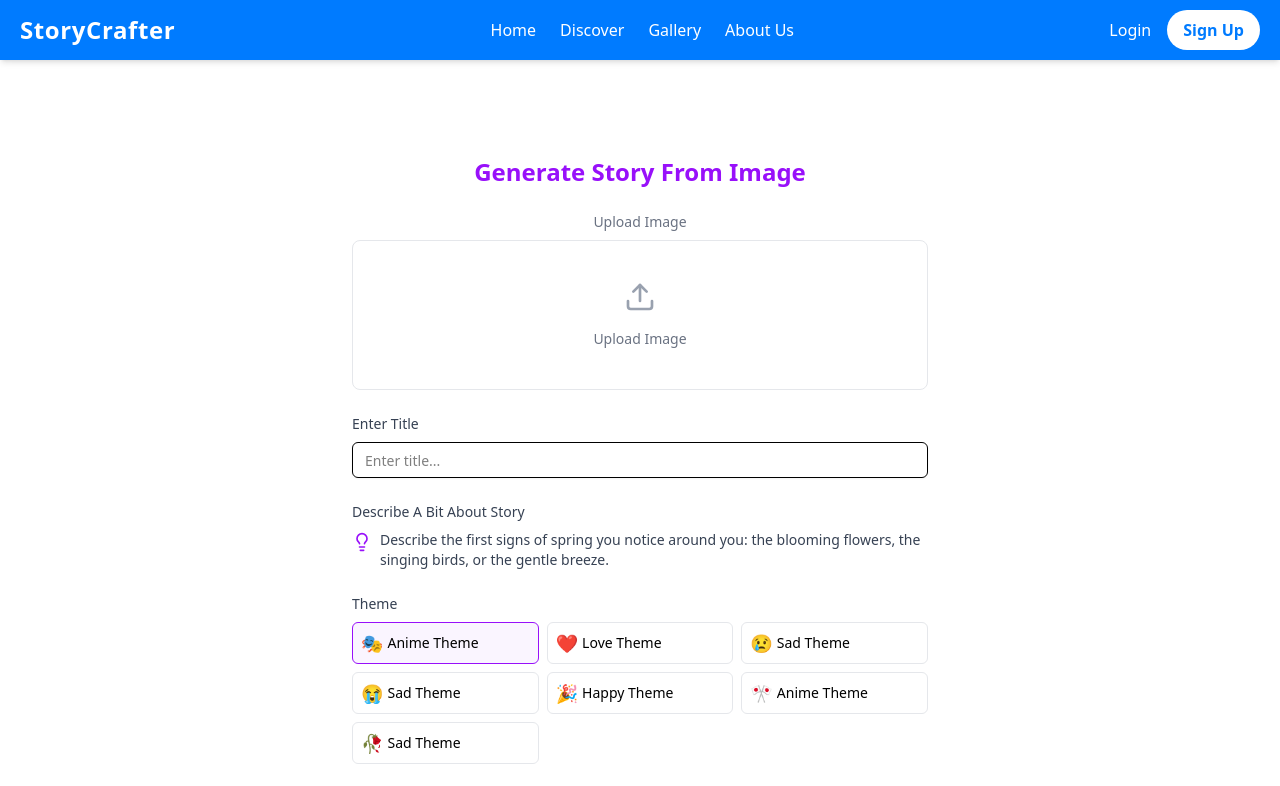
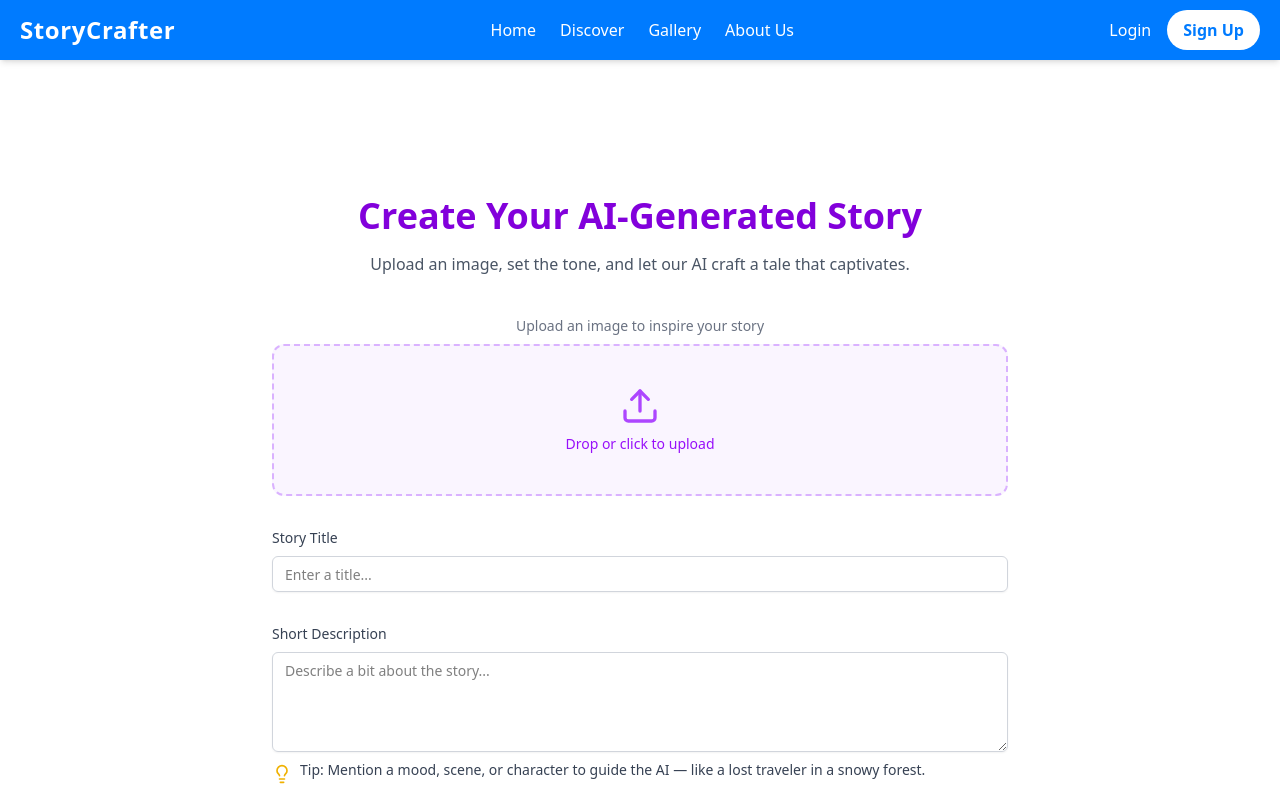
Before and after one commit to mkkapadi12/AI-Story-Crafter, a React (Vite) app: page /create in a window 1280 px wide. Shown: the top 786 px of the page. Built offline with nearby package versions, Linux system fonts and the light colour scheme.

Commit message:
modify create story page

```diff
--- a/src/components/CreateStory.jsx
+++ b/src/components/CreateStory.jsx
@@ -3,83 +3,102 @@ import { Upload, LightbulbIcon } from "lucide-react";
 import { cn } from "@/lib/utils";
 import { Button } from "./ui/button";
 import { Input } from "./ui/input";
+import { Textarea } from "./ui/textarea";
 
 const CreateStory = () => {
   const [selectedTheme, setSelectedTheme] = useState("anime");
 
   const themes = [
-    { id: "anime", name: "Anime Theme", icon: "🎭" },
-    { id: "love", name: "Love Theme", icon: "❤️" },
-    { id: "sad1", name: "Sad Theme", icon: "😢" },
-    { id: "sad2", name: "Sad Theme", icon: "😭" },
-    { id: "happy", name: "Happy Theme", icon: "🎉" },
-    { id: "anime2", name: "Anime Theme", icon: "🎌" },
-    { id: "sad3", name: "Sad Theme", icon: "🥀" },
+    { id: "anime", name: "Anime", icon: "🎭" },
+    { id: "love", name: "Love", icon: "❤️" },
+    { id: "sad1", name: "Sad", icon: "😢" },
+    { id: "sad2", name: "Melancholy", icon: "😭" },
+    { id: "happy", name: "Happy", icon: "🎉" },
+    { id: "anime2", name: "Otaku", icon: "🎌" },
+    { id: "sad3", name: "Tragic", icon: "🥀" },
   ];
 
   return (
-    <div className="w-full max-w-xl mx-auto">
-      <h1 className="mb-6 text-2xl font-bold text-center text-purple-600">
-        Generate Story From Image
+    <div className="w-full max-w-3xl px-4 py-10 mx-auto">
+      <h1 className="mb-4 text-3xl font-bold text-center text-purple-700 md:text-4xl">
+        Create Your AI-Generated Story
       </h1>
+      <p className="mb-10 text-center text-gray-600">
+        Upload an image, set the tone, and let our AI craft a tale that
+        captivates.
+      </p>
 
-      <div className="space-y-6">
+      <div className="space-y-8">
+        {/* Upload Section */}
         <div className="text-center">
-          <p className="mb-2 text-sm text-gray-500">Upload Image</p>
-          <div className="flex flex-col items-center justify-center p-10 border border-gray-200 rounded-lg">
-            <div className="w-8 h-8 mb-4 text-gray-400">
-              <Upload className="w-full h-full" />
-            </div>
-            <p className="text-sm text-gray-500">Upload Image</p>
-          </div>
-        </div>
-
-        <div>
-          <p className="mb-2 text-sm text-gray-700">Enter Title</p>
-          <Input placeholder="Enter title..." className="w-full" />
-        </div>
-
-        <div>
-          <p className="mb-2 text-sm text-gray-700">
-            Describe A Bit About Story
+          <p className="mb-2 text-sm text-gray-500">
+            Upload an image to inspire your story
           </p>
-          {/* <Textarea
-            placeholder="Enter title..."
-            className="w-full min-h-[80px]"
-          /> */}
-          <div className="flex items-start gap-2 mt-2 text-sm text-gray-700">
-            <LightbulbIcon className="h-5 w-5 text-purple-600 flex-shrink-0 mt-0.5" />
-            <p>
-              Describe the first signs of spring you notice around you: the
-              blooming flowers, the singing birds, or the gentle breeze.
+          <div className="flex flex-col items-center justify-center p-10 border-2 border-purple-300 border-dashed rounded-xl bg-purple-50">
+            <Upload className="w-10 h-10 mb-2 text-purple-500" />
+            <p className="text-sm font-medium text-purple-600">
+              Drop or click to upload
             </p>
           </div>
         </div>
 
+        {/* Title Input */}
         <div>
-          <p className="mb-2 text-sm text-gray-700">Theme</p>
-          <div className="grid grid-cols-3 gap-2">
+          <label className="block mb-2 text-sm font-medium text-gray-700">
+            Story Title
+          </label>
+          <Input
+            placeholder="Enter a title..."
+            className="w-full border-gray-300"
+          />
+        </div>
+
+        {/* Description Textarea */}
+        <div>
+          <label className="block mb-2 text-sm font-medium text-gray-700">
+            Short Description
+          </label>
+          <Textarea
+            placeholder="Describe a bit about the story..."
+            className="w-full min-h-[100px] border-gray-300"
+          />
+          <div className="flex items-start gap-2 mt-2 text-sm text-gray-700">
+            <LightbulbIcon className="w-5 h-5 mt-1 text-yellow-500" />
+            <p>
+              Tip: Mention a mood, scene, or character to guide the AI — like a
+              lost traveler in a snowy forest.
+            </p>
+          </div>
+        </div>
+
+        {/* Theme Selection */}
+        <div>
+          <label className="block mb-3 text-sm font-medium text-gray-700">
+            Select a Theme
+          </label>
+          <div className="grid grid-cols-2 gap-3 sm:grid-cols-3">
             {themes.map((theme) => (
               <button
                 key={`${theme.id}-${theme.icon}`}
                 onClick={() => setSelectedTheme(theme.id)}
                 className={cn(
-                  "flex items-center gap-1 px-2 py-1.5 rounded-md border text-sm",
+                  "flex items-center justify-center gap-2 px-4 py-2 rounded-lg border transition-all",
                   selectedTheme === theme.id
-                    ? "border-purple-600 bg-purple-50"
-                    : "border-gray-200 hover:bg-gray-50"
+                    ? "bg-purple-100 border-purple-500 text-purple-700 shadow-sm"
+                    : "bg-white border-gray-200 hover:bg-gray-50"
                 )}
               >
-                <span className="text-lg">{theme.icon}</span>
-                <span className="truncate">{theme.name}</span>
+                <span className="text-xl">{theme.icon}</span>
+                <span className="text-sm font-medium">{theme.name}</span>
               </button>
             ))}
           </div>
         </div>
 
-        <div className="flex justify-center">
-          <Button className="px-8 text-white bg-purple-600 hover:bg-purple-700">
-            Generate story
+        {/* Generate Button */}
+        <div className="pt-4 text-center">
+          <Button className="px-8 py-2 text-lg font-semibold text-white bg-purple-600 rounded-lg shadow-md hover:bg-purple-700">
+            Generate Story
           </Button>
         </div>
       </div>
```
